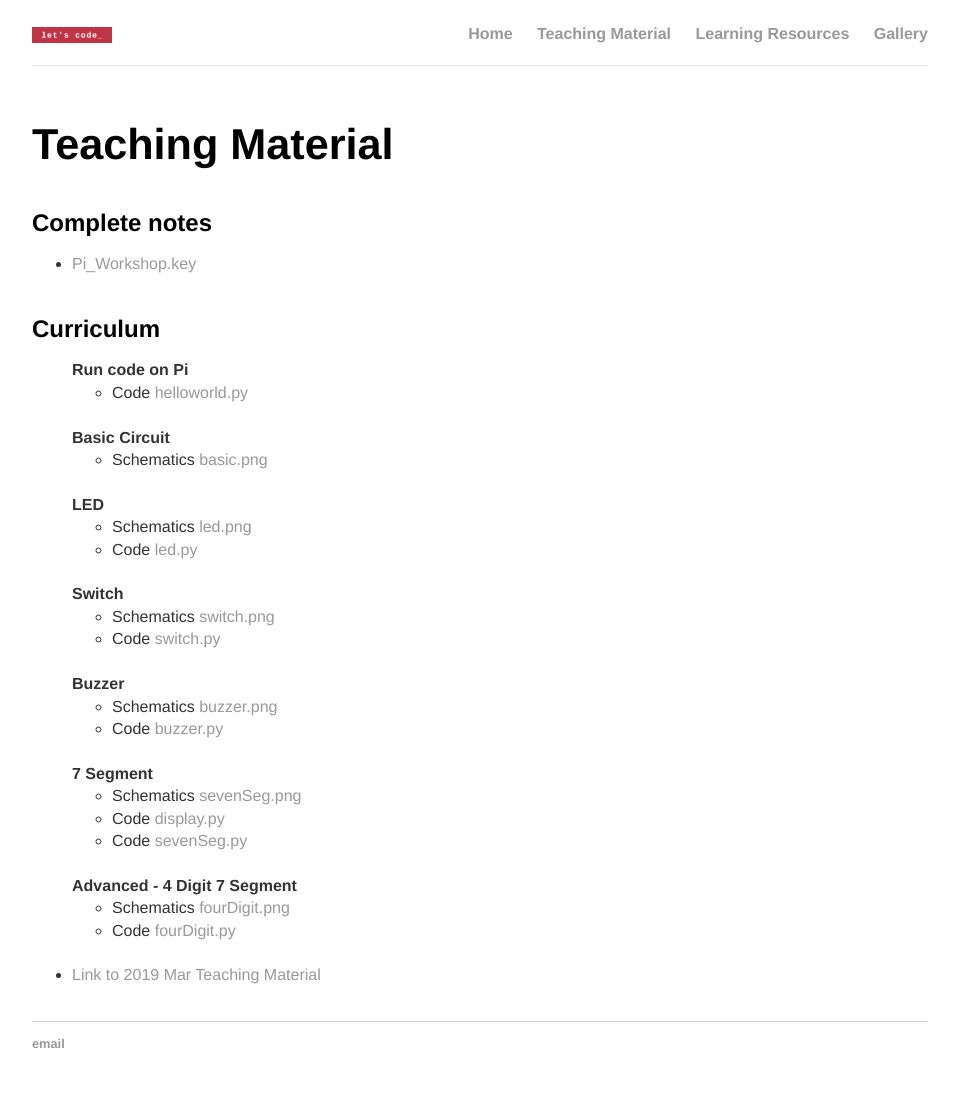
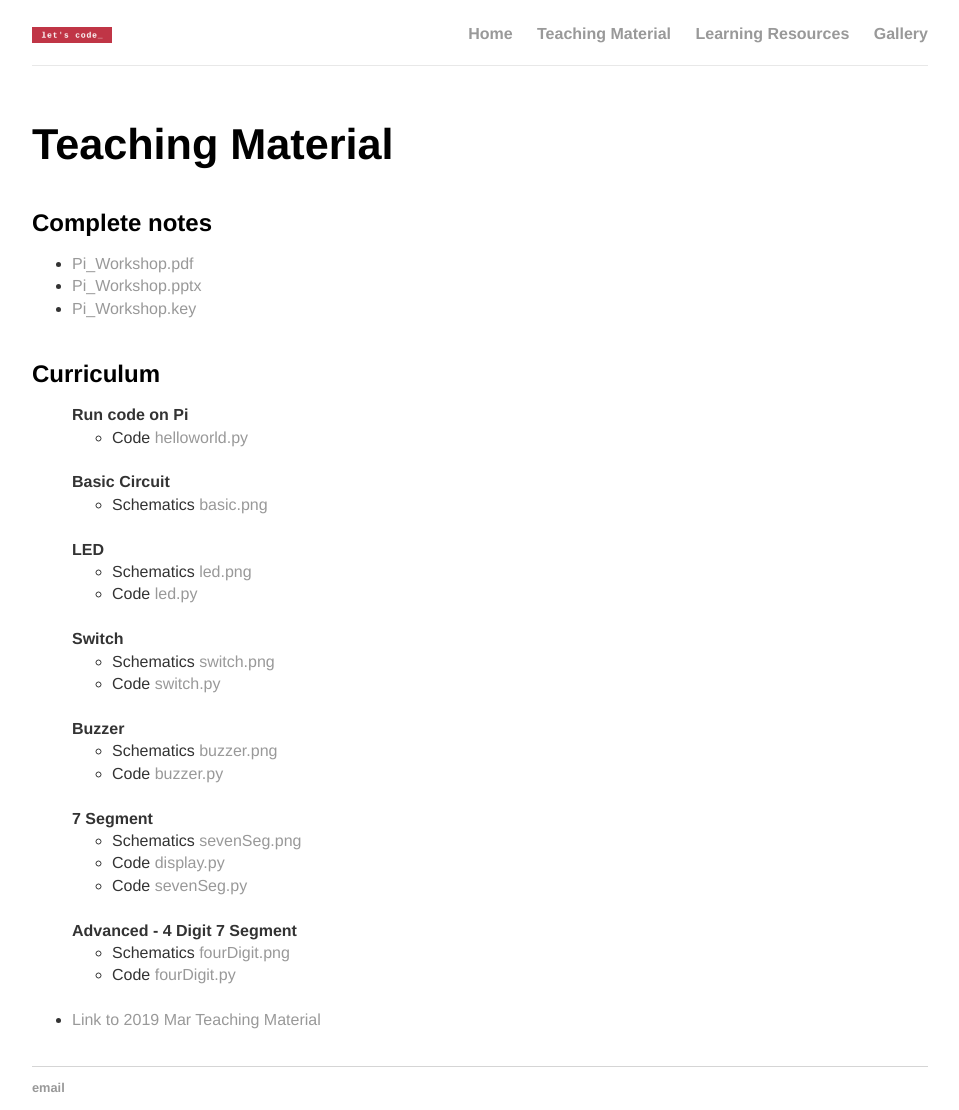
Before and after one commit to lets-code-p/lets-code-p.github.io, a Jekyll site: the page built from teaching/index.html, in a window 1280 px wide. Shown: the whole page, without its empty margins (160-1119 px from the left). Built offline with Jekyll 4.4.1, drawn with Linux system fonts in a browser that asks for light colours; before the commit the page ends 1065 px from its top, so only the background shows below that.

Commit message:
add other formats

```diff
--- a/teaching/index.html
+++ b/teaching/index.html
@@ -7,8 +7,8 @@ title: Pi Workshop - teaching material 2019 Aug
     <h2>Teaching Material</h2>
     <h5>Complete notes</h5>
     <ul>
-        <!-- <li><a href="./Notes/Pi_Workshop.pdf">Pi_Workshop.pdf</a></li> -->
-        <!-- <li><a href="./Notes/Pi_Workshop.pptx">Pi_Workshop.pptx</a></li> -->
+        <li><a href="./Notes/Pi_Workshop.pdf">Pi_Workshop.pdf</a></li>
+        <li><a href="./Notes/Pi_Workshop.pptx">Pi_Workshop.pptx</a></li>
         <li><a href="./Notes/Pi_Workshop.key">Pi_Workshop.key</a></li>
     </ul>
     <h5>Curriculum</h5>
```
